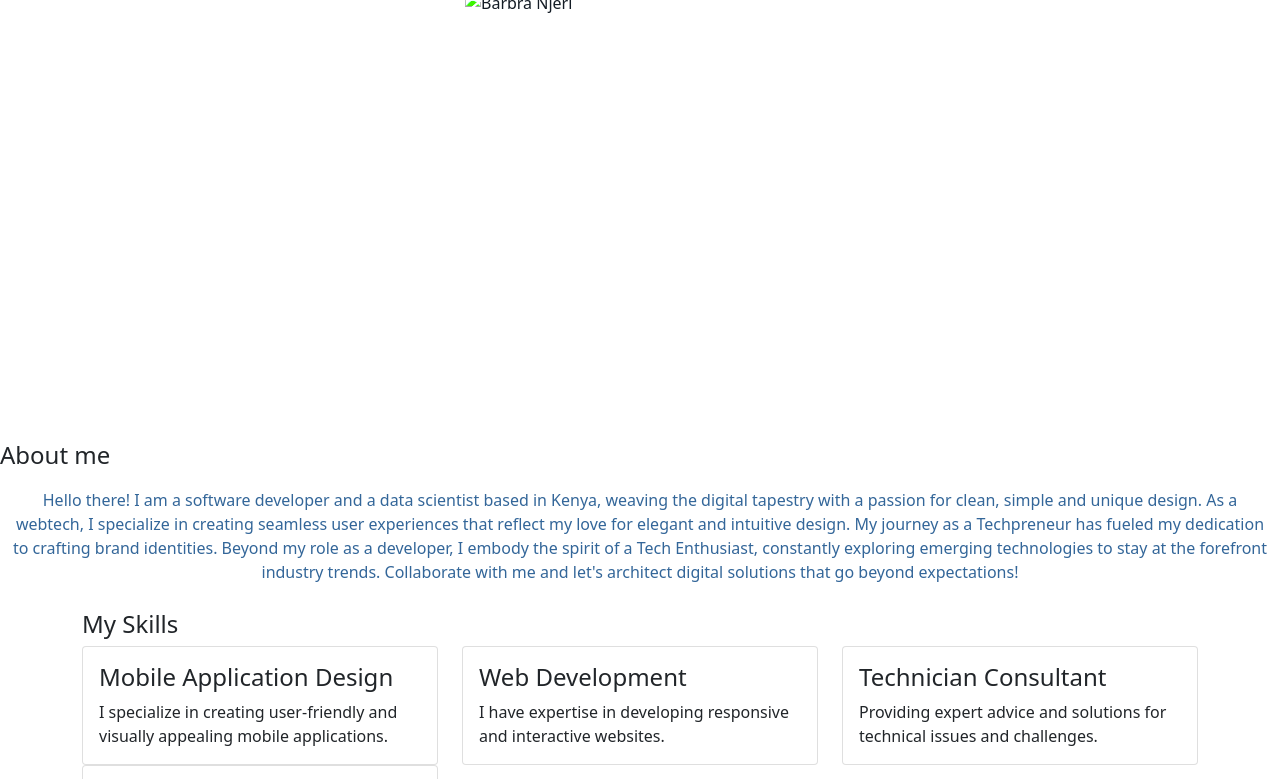
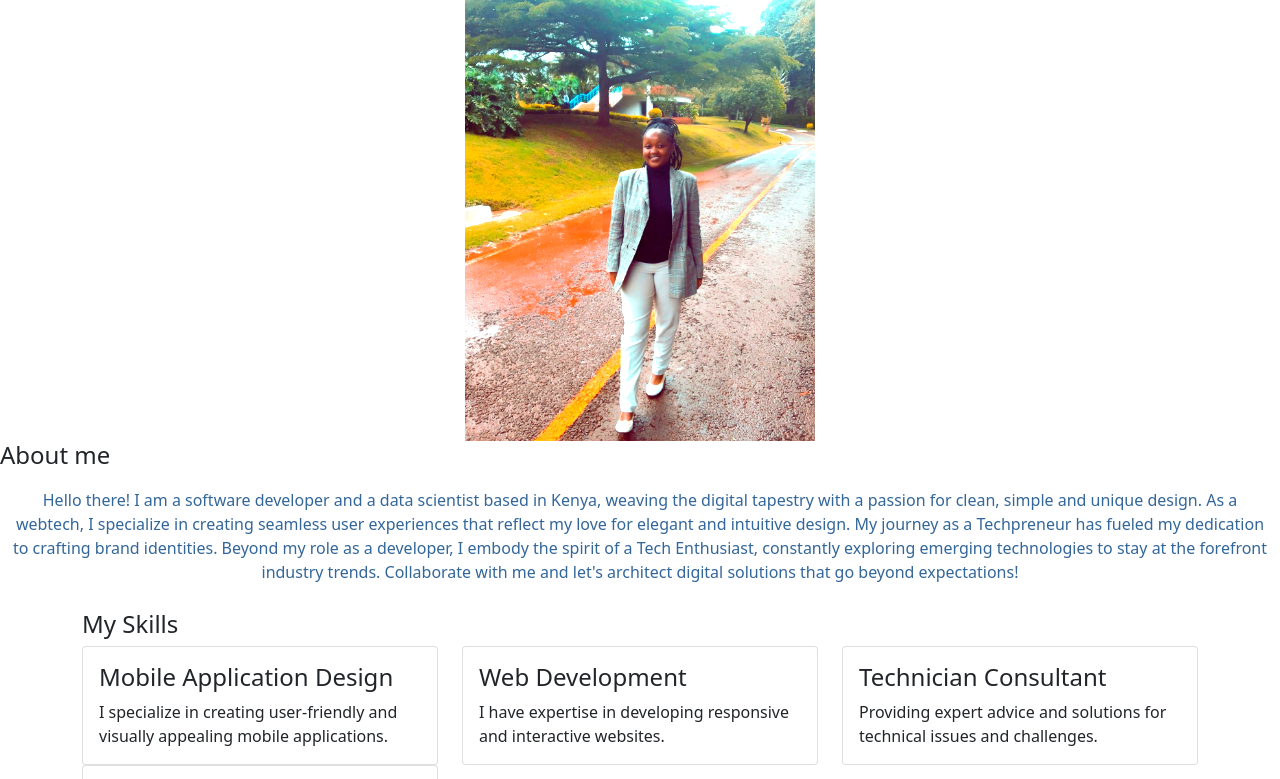
Before and after one commit to Barbra001/portfolio, a plain HTML site: page index.html in a window 1280 px wide. Shown: the part 282-1061 px from the top of the page. Drawn offline with nearby package versions, Linux system fonts and the light colour scheme.

Commit message:
Update index.html

```diff
--- a/index.html
+++ b/index.html
@@ -24,7 +24,7 @@
 </footer>
     <header>
         <h4>I am Barbra Njeri</h4>
-        <img src="../babra.jpg" class="colorful-image" width="350" height="450" alt="Barbra Njeri">
+        <img src="images/babra.jpg" class="colorful-image" width="350" height="450" alt="Barbra Njeri">
         <h4>About me</h4>
         <p style="color: #336699; padding: 10px; text-align: center;">
         Hello there! I am a software developer and a data scientist based in Kenya, weaving the digital tapestry with a passion for clean, simple and unique design. As a webtech, I specialize in creating seamless user experiences that reflect my love for elegant and intuitive design. My journey as a Techpreneur has fueled my dedication to crafting brand identities. Beyond my role as a developer, I embody the spirit of a Tech Enthusiast, constantly exploring emerging technologies to stay at the forefront industry trends. Collaborate with me and let's architect digital solutions that go beyond expectations!</p>
```
